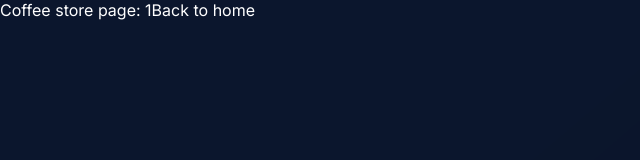
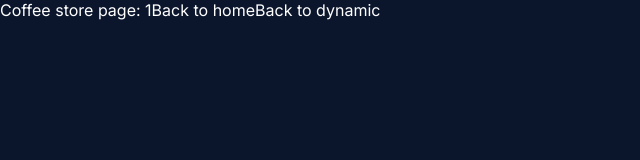
Before and after one commit to shahzaibshaikh/cafe-finder, a Next.js app: page /coffee-store/1 in a window 1280 px wide. Shown: the top 160 px of the page, without its empty margins (0-640 px from the left). Built offline with nearby package versions, Linux system fonts and the light colour scheme.

Commit message:
👌 IMPROVE: added a dynamic route

```diff
--- a/pages/coffee-store/[id].js
+++ b/pages/coffee-store/[id].js
@@ -9,6 +9,7 @@ function CoffeeStore() {
     <div>
       Coffee store page: {router.query.id}
       <Link href='/'>Back to home</Link>
+      <Link href='/coffee-store/dynamic'>Back to dynamic</Link>
     </div>
   );
 }
```
